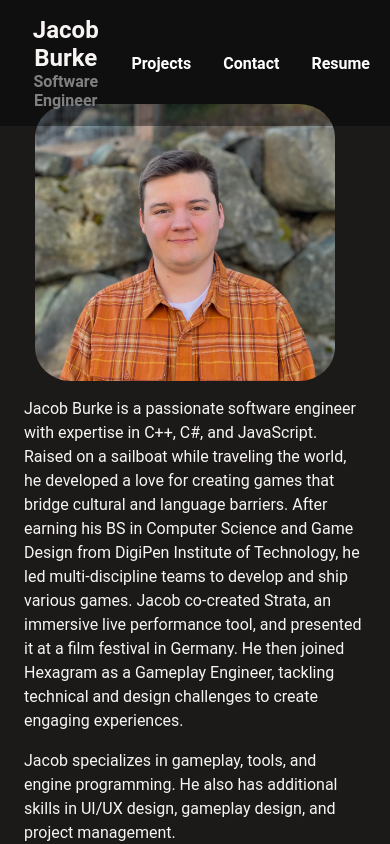
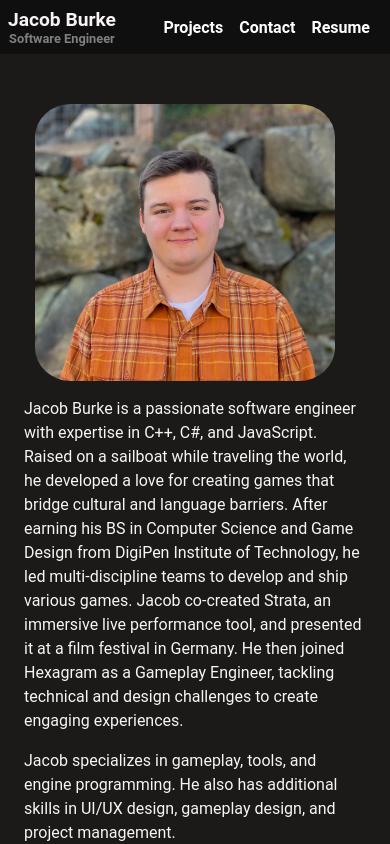
Before and after one commit to jacobsvseaglass/jacobPortfolio, a SvelteKit app: page / in a window 390 px wide. Shown: the top 844 px of the page. Built offline with nearby package versions, Linux system fonts and the light colour scheme.

Commit message:
header mobile fix

```diff
--- a/src/routes/Header.svelte
+++ b/src/routes/Header.svelte
@@ -42,7 +42,6 @@
           align-items: center;
           padding: 1em;
           background-color: rgba(0, 0, 0, 0.4);
-
           z-index: 1000; /* Ensure the header stays on top of other content */
       }
 
@@ -119,4 +118,20 @@
       main {
           margin-top: 5em; /* Adjust this value according to the header height */
       }
+
+      /* Mobile adjustments: Make header vertically smaller on small screens */
+      @media (max-width: 600px) {
+        header {
+          padding: 0.5em;
+        }
+        .name-job-title h1 {
+          font-size: 1.2em;
+        }
+        .name-job-title h2 {
+          font-size: 0.8em;
+        }
+        nav ul li {
+          margin: 0 0.5em;
+        }
+      }
   </style>
```
Lines whose indentation alone changed are shown as unchanged.
